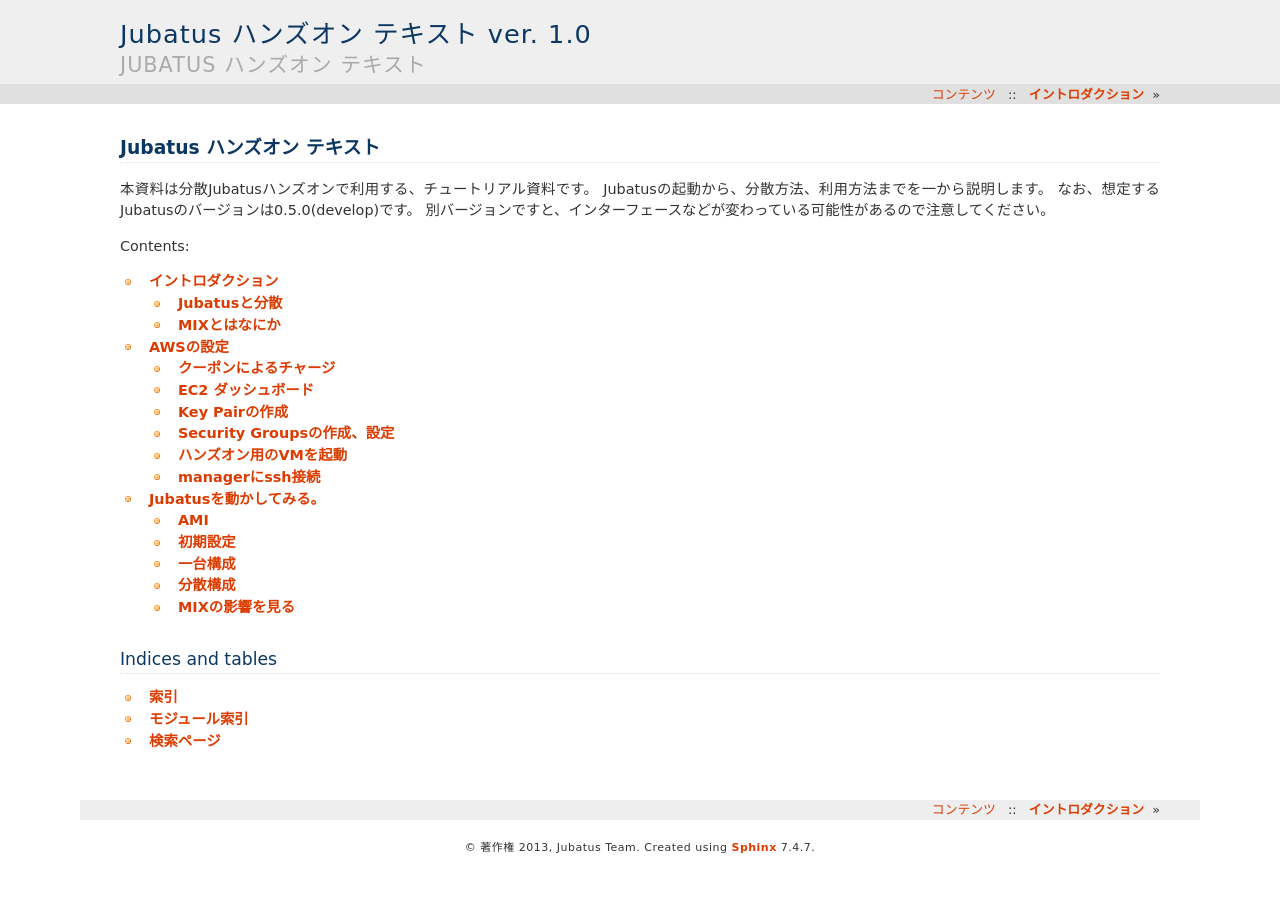
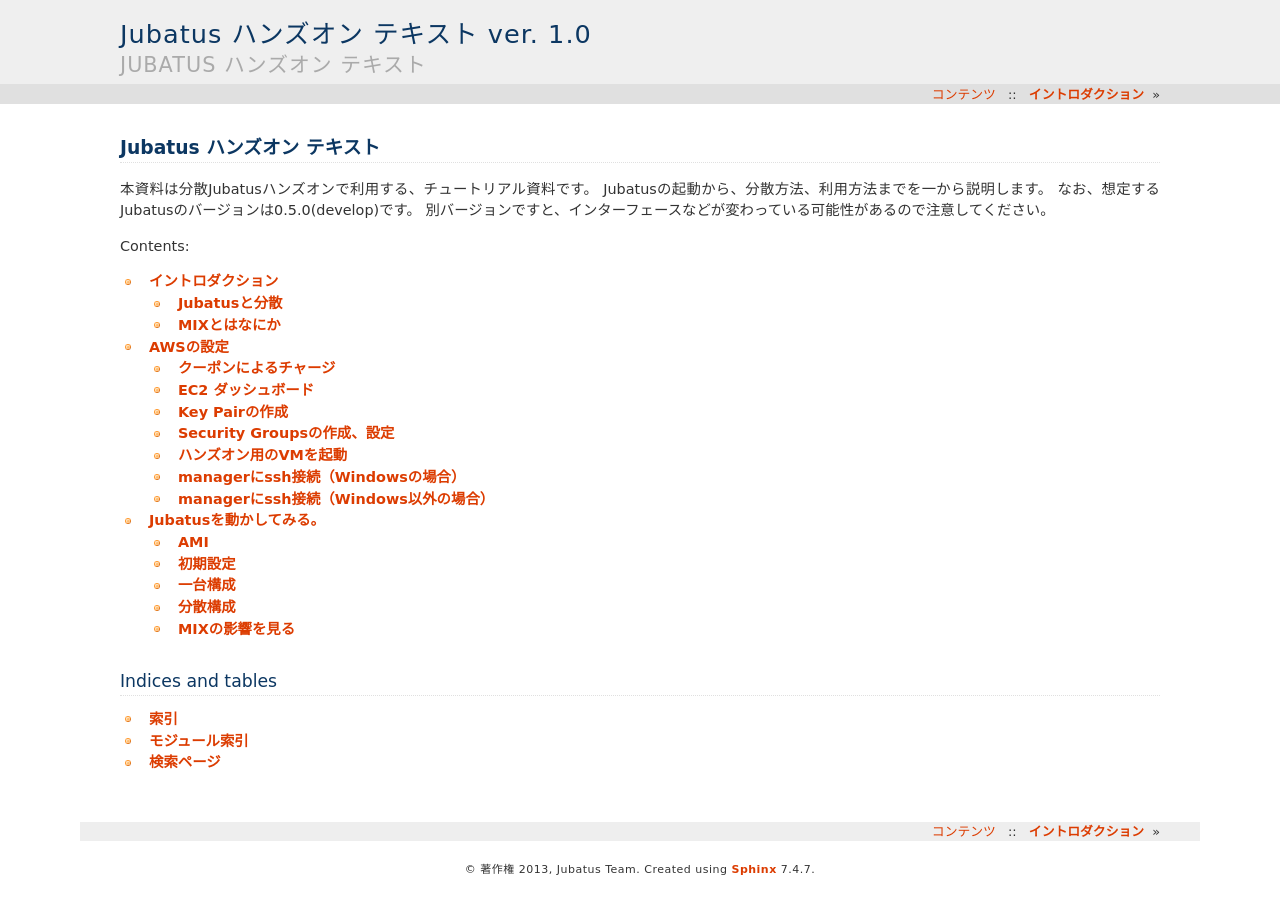
Before and after one commit to odasatoshi/distributed_handson, a Sphinx documentation site: the page built from source/index.rst, in a window 1280 px wide. Built offline with Sphinx 7.4.7, drawn with Linux system fonts in a browser that asks for light colours; formulas are drawn with MathJax 3; some of the changed lines change nothing that is shown.

Commit message:
Added explanation about putty.

```diff
--- a/source/ecc.rst
+++ b/source/ecc.rst
@@ -110,8 +110,40 @@
 10.X.X.X もしくは 172.X.X.X のようなIPアドレスが書かれているかと思います。これを別の所にメモしておいてください。
 
 
-managerにssh接続
--------------------------
+managerにssh接続（Windowsの場合）
+--------------------------------------------
+https://console.aws.amazon.com/ec2/home?region=ap-northeast-1#s=Instances
+
+managerにsshで接続します。先ほど調べたプライベートIPアドレスではなく、グローバルIPアドレスを調べて利用します。
+sshクライアントとしてputtyを使用します。puttyではなくCygwin等を用いる場合は、この節でなく、Windows以外の場合の節の説明の通りにしてください。
+puttyではopenssh形式であるjubatus_handson.pemをそのまま扱えないので、puttygenというツールで変換して用います。
+
+1. ダッシュボードの左側のメニュー ``INSTANCES`` から ``Instances`` をクリック（VMを立ち上げる操作の直後なら必要ない）
+2. ``manager`` を右クリック
+3. 表示されたコンテキストメニューの ``Connect`` をクリック
+4. ``Connect with a standalone SSH Client`` をクリックすると、4番目にIPアドレスと例が表示される。（例は使わない。）
+5. puttyのダウンロードページから ``putty.exe`` と ``puttygen.exe`` をダウンロードする。
+6. ``puttygen.exe`` を実行し、 ``File->"Load private key"`` で ``jubatus_handson.pem`` を開く。
+
+.. image:: https://gist.github.com/gwtnb/e5f614edbf58ff9d4ee9/raw/1fc3ceaa7478e584de46cc7143da16b5a25d27a2/puttygen.png
+
+7. ダイアログが開くので ``OK`` をクリックする。
+8. ``Save public key`` をクリックして、変換された秘密鍵ファイル ``jubatus_handson.ppk`` を保存する。
+9. ``puttygen.exe`` を閉じる。
+10. ``putty.exe`` を実行する。
+11. ``Category:`` の ``Session`` をクリックし、 ``Host Name (or IP address)`` に4で調べたグローバルIPアドレスを入力する。
+
+.. image:: https://gist.github.com/gwtnb/e5f614edbf58ff9d4ee9/raw/8c82ca13cc01fbf4e7f9d4ad5e4d338ef2168f16/putty_ip.png
+
+12. ``Category:`` の ``Connection/SSH/Auth`` をクリックし、 ``Private key file for authentication`` にjubatus_handson.ppkを指定する。
+
+.. image:: https://gist.github.com/gwtnb/e5f614edbf58ff9d4ee9/raw/e392c8fbf9ba47f68f2b5bb6275868b2f937a80b/putty_key.png
+
+13. ``Open`` をクリックするとコンソールが開き、ユーザー名を問われるので ``ubuntu`` と打つと接続できる。
+
+
+managerにssh接続（Windows以外の場合）
+-------------------------------------------
 https://console.aws.amazon.com/ec2/home?region=ap-northeast-1#s=Instances
 
 managerにsshで接続します。先ほど調べたプライベートIPアドレスではなく、グローバルIPアドレスを調べて利用します。
@@ -119,5 +151,5 @@
 1. ダッシュボードの左側のメニュー ``INSTANCES`` から ``Instances`` をクリック（VMを立ち上げる操作の直後なら必要ない）
 2. ``manager`` を右クリック
 3. 表示されたコンテキストメニューの ``Connect`` をクリック
-4. ``Connect with a standalone SSH Client`` をクリックすると、4番目にIPアドレスと例が表示される。（この例はそのままでは使えない。）
-5. Windows 以外の場合、ターミナルに ``ssh -i jubatus_handson.pem ubuntu@<4で表示されたグローバルIPアドレス>`` と打つと接続できる。
+4. ``Connect with a standalone SSH Client`` をクリックすると、4番目にIPアドレスと例が表示される。（例は使わない。）
+5. ターミナルに ``ssh -i jubatus_handson.pem ubuntu@<4で表示されたグローバルIPアドレス>`` と打つと接続できる。
```
